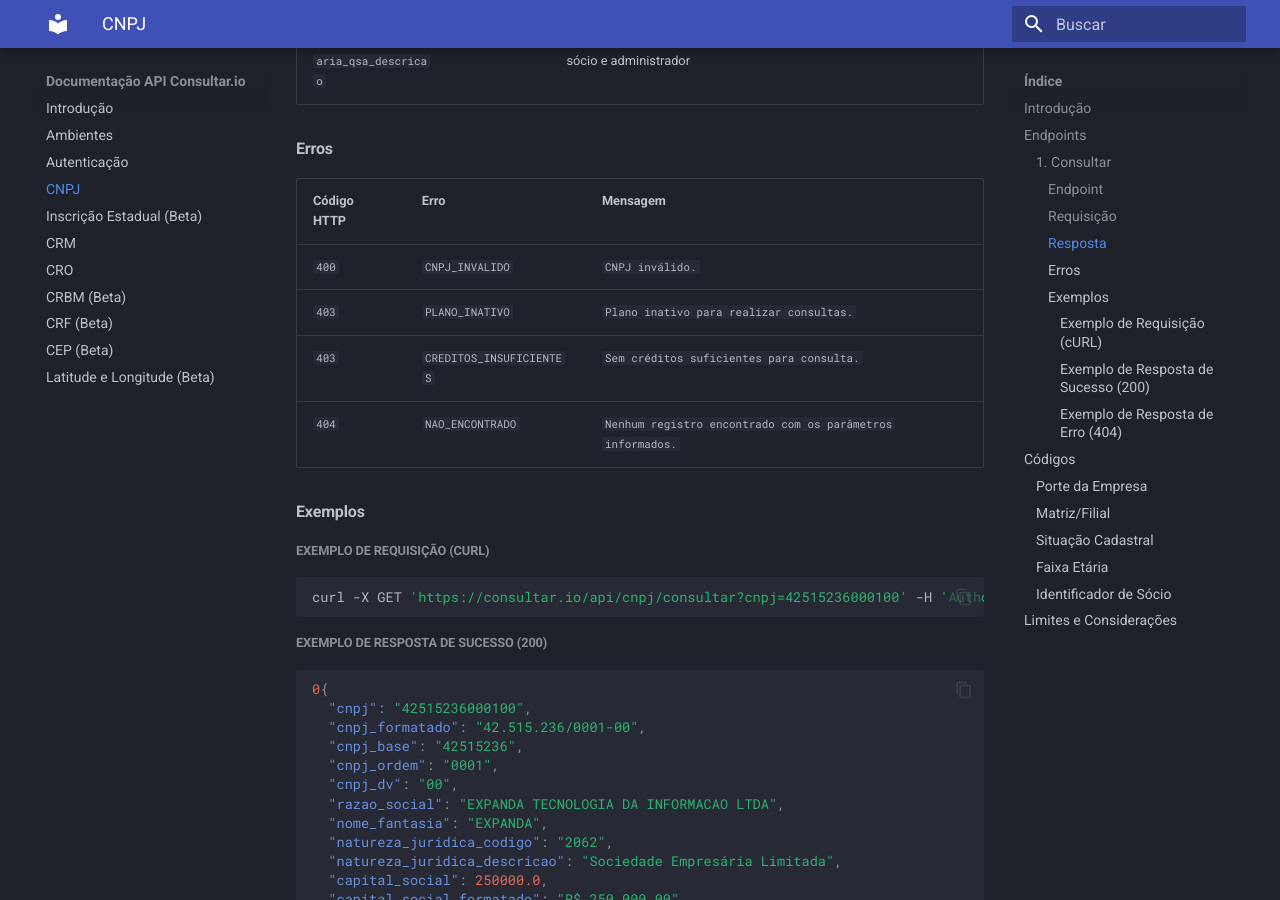
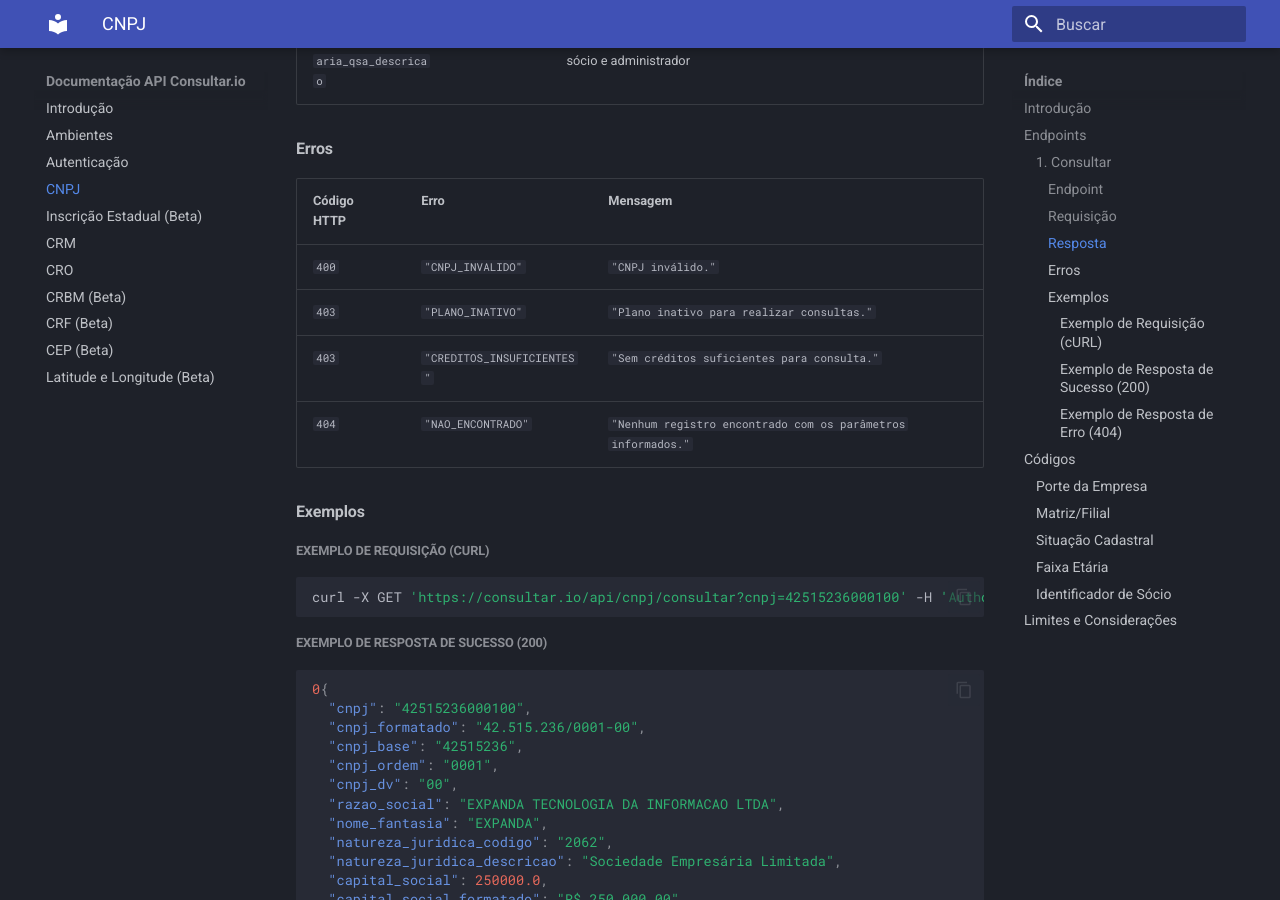
Before and after one commit to consultar-io/doc, an MkDocs documentation site: the page built from docs/cnpj.md, in a window 1280 px wide and 900 px high, scrolled down 4580 px. Built offline with MkDocs 1.6.1 and Material for MkDocs 9.7.7, drawn with Linux system fonts in a browser that asks for light colours.

```diff
--- a/docs/cnpj.md
+++ b/docs/cnpj.md
@@ -38,7 +38,7 @@ Consulta detalhes de um CNPJ específico.
 | `capital_social_formatado`              | Texto  | Capital social formatado em reais                     | `"R$ 250.000,00"`                                                             |
 | `porte_empresa_codigo`                  | Texto  | Código do porte da empresa                            | `"01"`                                                                        |
 | `porte_empresa_descricao`               | Texto  | Descrição do porte da empresa (se aplicável)          | `"Microempresa (ME)"`                                                         |
-| `ente_federativo_responsavel`           | Texto  | Ente federativo responsável (se aplicável)            |                                                                               |
+| `ente_federativo_responsavel`           | Texto  | Ente federativo responsável (se aplicável)            | `""`                                                                          |
 | `matriz_filial_codigo`                  | Texto  | Código indicando se é matriz ou filial (se aplicável) | `"1"`                                                                         |
 | `matriz_filial_descricao`               | Texto  | Descrição (Matriz ou Filial)                          | `"Matriz"`                                                                    |
 | `situacao_cadastral_codigo`             | Texto  | Código da situação cadastral                          | `"02"`                                                                        |
@@ -91,12 +91,12 @@ Consulta detalhes de um CNPJ específico.
 
 #### Erros
 
-| Código HTTP | Erro                     | Mensagem                                                   |
-| ----------- | ------------------------ | ---------------------------------------------------------- |
-| `400`       | `CNPJ_INVALIDO`          | `CNPJ inválido.`                                           |
-| `403`       | `PLANO_INATIVO`          | `Plano inativo para realizar consultas.`                   |
-| `403`       | `CREDITOS_INSUFICIENTES` | `Sem créditos suficientes para consulta.`                  |
-| `404`       | `NAO_ENCONTRADO`         | `Nenhum registro encontrado com os parâmetros informados.` |
+| Código HTTP | Erro                       | Mensagem                                                     |
+| ----------- | -------------------------- | ------------------------------------------------------------ |
+| `400`       | `"CNPJ_INVALIDO"`          | `"CNPJ inválido."`                                           |
+| `403`       | `"PLANO_INATIVO"`          | `"Plano inativo para realizar consultas."`                   |
+| `403`       | `"CREDITOS_INSUFICIENTES"` | `"Sem créditos suficientes para consulta."`                  |
+| `404`       | `"NAO_ENCONTRADO"`         | `"Nenhum registro encontrado com os parâmetros informados."` |
 
 #### Exemplos
 
```
